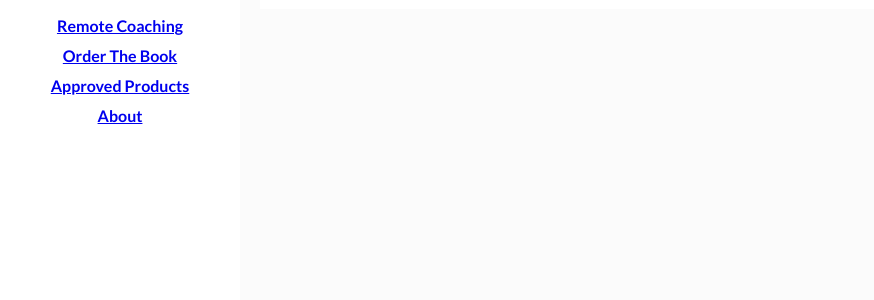
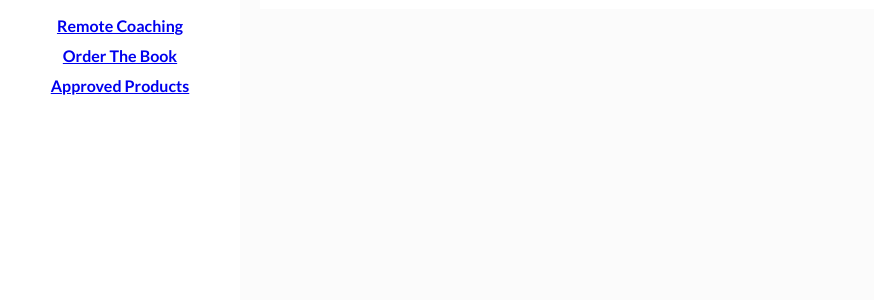
Before and after one commit to anthonydgallo/icesculpturefitness, a Jekyll site: the page built from tags.html, in a window 1280 px wide. Shown: the part 304-604 px from the top of the page, without its empty margins (0-874 px from the left). Built offline with Jekyll 4.4.1, drawn with Linux system fonts in a browser that asks for light colours.

Commit message:
sidelink

```diff
--- a/_layouts/main.html
+++ b/_layouts/main.html
@@ -21,9 +21,6 @@ layout: default
         </li>
         <li>
           <b><a href="https://www.icesculpturediet.com/recs" target="_blank">Approved Products</a></b>
-          </li>
-        <li>
-        <b><a href="#">About</a></b>
         </li>
       </ul>
     </div>
```
